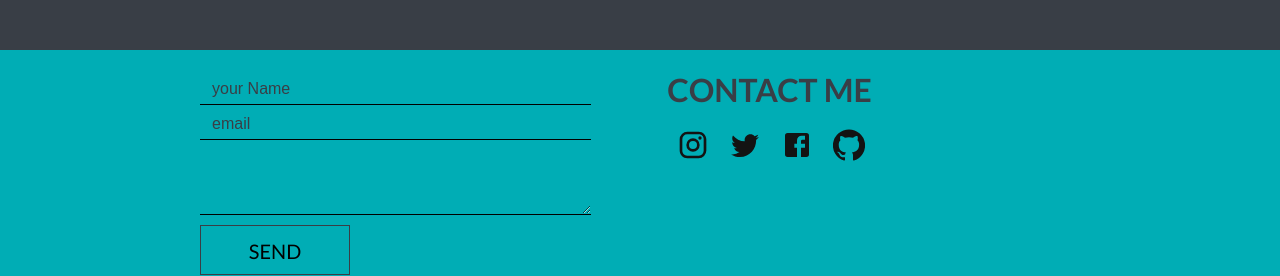
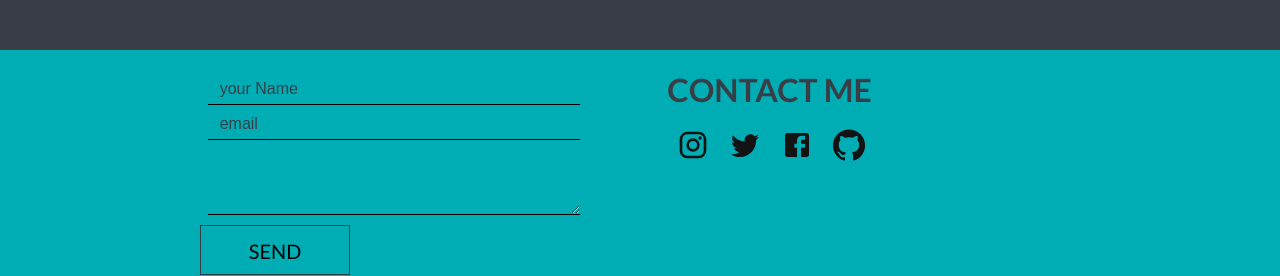
Before and after one commit to yoseei/P.o.Y.K, a React (Create React App) app: page / in a window 1280 px wide. Shown: the part 1615-1891 px from the top of the page. Built offline with nearby package versions, Linux system fonts and the light colour scheme.

Commit message:
inputのborder幅調整

```diff
--- a/src/organisms/contact/atoms/Input.tsx
+++ b/src/organisms/contact/atoms/Input.tsx
@@ -10,7 +10,7 @@ const useStyles = makeStyles({
     display: "block",
     fontSize: "1.25rem",
     height: "32px",
-    width: "100%",
+    width: "95%",
     margin: "0 auto",
     outline: "none",
     fontWeight: "lighter",
--- a/src/organisms/contact/atoms/textInput.module.scss
+++ b/src/organisms/contact/atoms/textInput.module.scss
@@ -1,7 +1,7 @@
 .textArea {
   display: block;
   height: 100px;
-  width: 100%;
+  width: 95%;
   margin: 0 auto;
   border: none;
   border-bottom: 1px solid #000;
```
